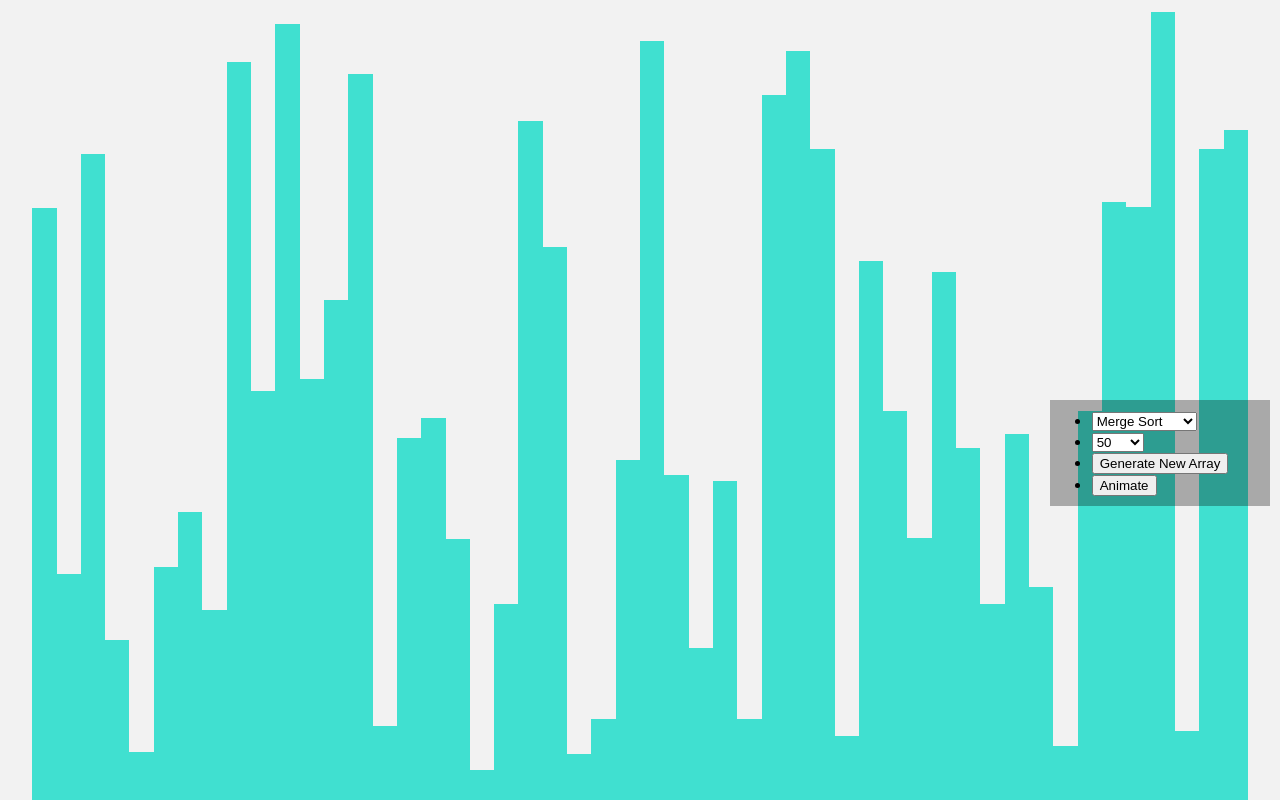
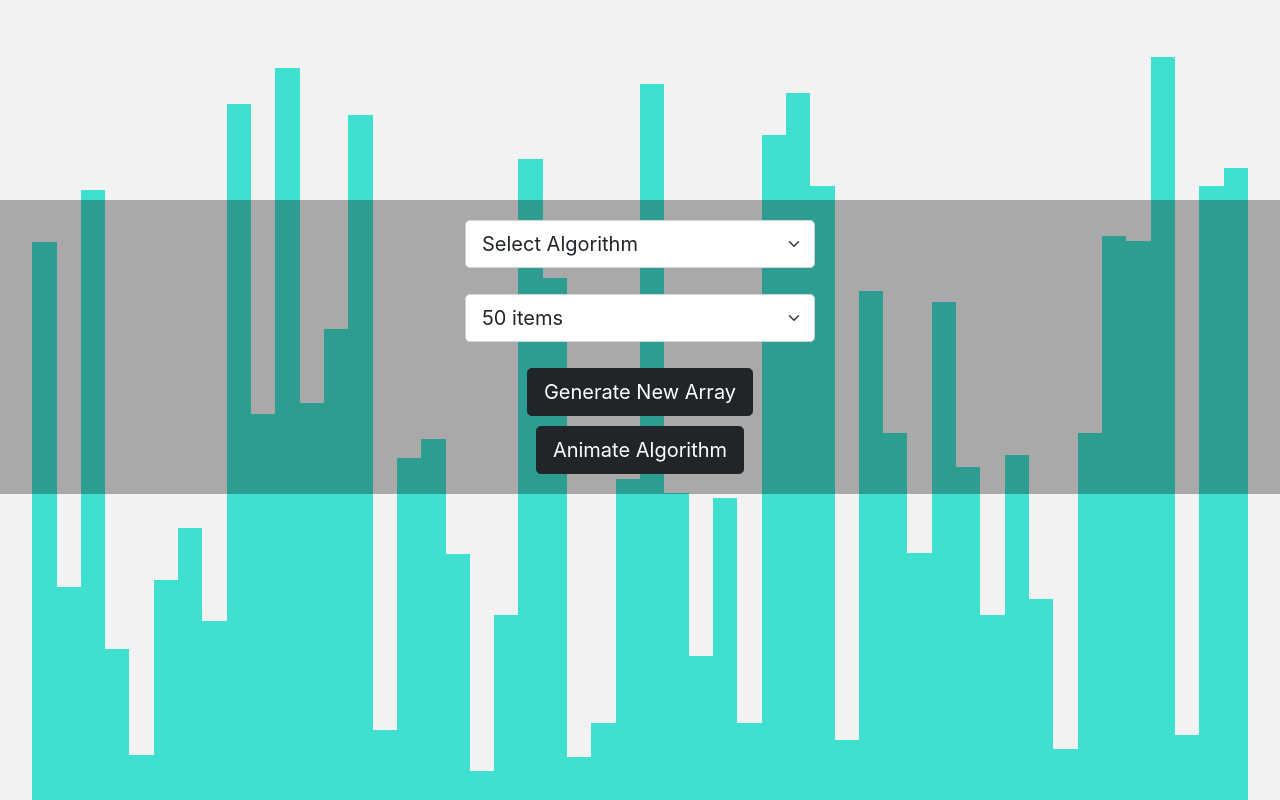
Before and after one commit to ssanjose/sortingalgovisualizertool, a React (Create React App) app: page / in a window 1280 px wide. Built offline with nearby package versions, Linux system fonts and the light colour scheme.

Commit message:
Moved UI to front of program to be minimised when sorting animation happens, and added bootstrap for CSS design

```diff
--- a/public/index.html
+++ b/public/index.html
@@ -1,14 +1,12 @@
 <!DOCTYPE html>
 <html lang="en">
+
 <head>
   <meta charset="utf-8" />
   <link rel="icon" href="%PUBLIC_URL%/favicon.ico" />
   <meta name="viewport" content="width=device-width, initial-scale=1" />
   <meta name="theme-color" content="#000000" />
-    <meta
-      name="description"
-      content="Web site created using create-react-app"
-    />
+  <meta name="description" content="Web site created using create-react-app" />
   <link rel="apple-touch-icon" href="%PUBLIC_URL%/logo192.png" />
   <!--
       manifest.json provides metadata used when your web app is installed on a
@@ -24,8 +22,13 @@
       work correctly both with client-side routing and a non-root public URL.
       Learn how to configure a non-root public URL by running `npm run build`.
     -->
+
+  <link href="https://cdn.jsdelivr.net/npm/bootstrap@5.1.3/dist/css/bootstrap.min.css" rel="stylesheet"
+    integrity="sha384-1BmE4kWBq78iYhFldvKuhfTAU6auU8tT94WrHftjDbrCEXSU1oBoqyl2QvZ6jIW3" crossorigin="anonymous">
+
   <title>React App</title>
 </head>
+
 <body>
   <noscript>You need to enable JavaScript to run this app.</noscript>
   <div id="root"></div>
@@ -39,5 +42,9 @@
       To begin the development, run `npm start` or `yarn start`.
       To create a production bundle, use `npm run build` or `yarn build`.
     -->
+  <script src="https://cdn.jsdelivr.net/npm/bootstrap@5.1.3/dist/js/bootstrap.min.js"
+    integrity="sha384-QJHtvGhmr9XOIpI6YVutG+2QOK9T+ZnN4kzFN1RtK3zEFEIsxhlmWl5/YESvpZ13"
+    crossorigin="anonymous"></script>
 </body>
+
 </html>
--- a/src/SortingAlgoVisualizerTool/Animations/animationHandler.js
+++ b/src/SortingAlgoVisualizerTool/Animations/animationHandler.js
@@ -41,11 +41,11 @@ const mergeSort = (array, config) => {
       let [barOneIdx, barTwoIdx] = animations[i];
       let color = i % 3 === 0 ? config.secondaryColor : config.primaryColor;
 
-      setColorChange(arrayBars, [[barOneIdx, color], [barTwoIdx, color]], config.animationSpeed, i);
+      setColorChange(arrayBars, [[barOneIdx, color], [barTwoIdx, color]], config.animationSpeed - 3, i);
     } else {
       let [barOneIdx, newHeight] = animations[i];
 
-      setHeightChange(arrayBars, [[barOneIdx, newHeight]], config.animationSpeed, i);
+      setHeightChange(arrayBars, [[barOneIdx, newHeight]], config.animationSpeed - 3, i);
     }
   }
 }
--- a/src/SortingAlgoVisualizerTool/CSS/SortingVisualizer.css
+++ b/src/SortingAlgoVisualizerTool/CSS/SortingVisualizer.css
@@ -1,28 +1,76 @@
+@media only screen and (max-width: 576px) {
+  .hidden {
+    width: fit-content;
+  }
+
+  .shown {
+    width: 100%;
+  }
+}
+
 #optionBar {
   position: absolute;
-  top: 50vh;
-  right: 10px;
-  width: 15%;
+  top: 25vh;
+  right: 0px;
+  width: 100vw;
   min-width: 200px;
-  display: flex;
-  justify-content: space-around;
-  align-items: center;
+  min-height: 100px;
   z-index: 1;
   background-color: rgba(0, 0, 0, 0.3);
   padding: 10px;
 }
 
 .hidden {
-
+  /* animate hiding the content */
+  animation: fadeOut 0.5s;
+  animation-fill-mode: forwards;
+  display: none;
 }
 
 .shown {
+  /* animate showing the content */
+  animation: showContent 0.5s;
+  display: block;
+}
 
+#optionBar nav {
+  width: 100%;
+  display: flex;
+  flex-direction: column;
+  align-items: center;
 }
 
 #optionBar ul {
   margin: 0;
   padding: 0;
+  list-style: none;
+  width: 100%;
+}
+
+#optionBar li {
+  width: 100%;
+  position: relative;
+  display: flex;
+  justify-content: center;
+  align-items: center;
+  margin: 10px 0;
+}
+
+#optionBar li label {
+  margin: 0;
+  padding: 0;
+}
+
+#optionBar li select {
+  width: 100%;
+  max-width: 350px;
+}
+
+#optionBar li > div {
+  width: 100%;
+  display: flex;
+  justify-content: center;
+  align-items: center;
 }
 
 #main-content {
--- a/src/SortingAlgoVisualizerTool/OptionBar.js
+++ b/src/SortingAlgoVisualizerTool/OptionBar.js
@@ -1,7 +1,7 @@
 import React, { useState } from 'react';
 
 // An array of numbers that setArrayNum can use to set the array length.
-const arrayNumOptions = [10, 50, 100, 200, 1000];
+const arrayNumOptions = [10, 20, 50, 100, 200];
 // An array of sorting algorithms that can be used to sort the array.
 const sortingAlgorithms = [['mergeSort', 'Merge Sort'],
 ['bubbleSort', 'Bubble Sort'],
@@ -9,19 +9,27 @@
 ['selectionSort', 'Selection Sort'],
 ['quickSort', 'Quick Sort']];
 
+// Check before animating the array.
+const checkArray = (animateArray, array, sortName, configData) => {
+  // If sortName is not empty, then animate the array.
+  if (sortName !== "_") {
+    animateArray(array, sortName, configData);
+  }
+};
+
 export const OptionBar = (props) => {
-  const [sort, setSort] = useState('mergeSort');
-
+  const [sort, setSort] = useState('_');
 
   return (
     <header id='optionBar'>
-      <nav>
+      <nav className='shown'>
         <ul id="options">
           <li>
-            <select id="sort-select" defaultValue={'mergeSort'} onChange={(e) => {
+            <select id="sort-select" className='form-select form-select-lg mb-3' onChange={(e) => {
               setSort(e.target.value);
               props.resetArray();
             }}>
+              <option value="_">Select Algorithm</option>
               {sortingAlgorithms.map((algorithm) => (
                 <option key={algorithm} value={algorithm[0]}>{algorithm[1]}</option>
               ))}
@@ -31,24 +39,29 @@ export const OptionBar = (props) => {
             <select
               id="array-num"
               value={props.arrayNum}
+              className='form-select form-select-lg mb-3'
               onChange={(e) => { props.setArrayNum(e.target.value); }}
             >
               {arrayNumOptions.map((num) => (
                 <option key={num} value={num}>
-                  {num}
+                  {num} items
                 </option>
               ))}
             </select>
           </li>
           <li>
-            <button className="array-reset" onClick={
-              () => { props.resetArray(); }
-            }>Generate New Array</button>
+            <div>
+              <button type="button" className="array-reset btn btn-lg btn-dark" onClick={
+                () => { props.resetArray(); }
+              }>Generate New Array</button>
+            </div>
           </li>
           <li>
-            <button className="animate" onClick={
-              () => { props.animateArray(props.array, sort, props.configData); }
-            }>Animate</button>
+            <div>
+              <button type="button" className="animate btn btn-lg btn-dark" onClick={
+                () => { checkArray(props.animateArray, props.array, sort, props.configData); }
+              }>Animate Algorithm</button>
+            </div>
           </li>
         </ul>
       </nav>
--- a/src/SortingAlgoVisualizerTool/SortingVisualizer.js
+++ b/src/SortingAlgoVisualizerTool/SortingVisualizer.js
@@ -11,7 +11,7 @@ const randomIntFromInterval = (min, max) => {
 const resetArray = (arrayLength) => {
   const arr = [];
   for (let i = 0; i < arrayLength; i++) {
-    arr.push(randomIntFromInterval(5, window.innerHeight - 5));
+    arr.push(randomIntFromInterval(5, window.innerHeight - 50));
   }
   return arr;
 }
```
Lines whose indentation alone changed are shown as unchanged.
